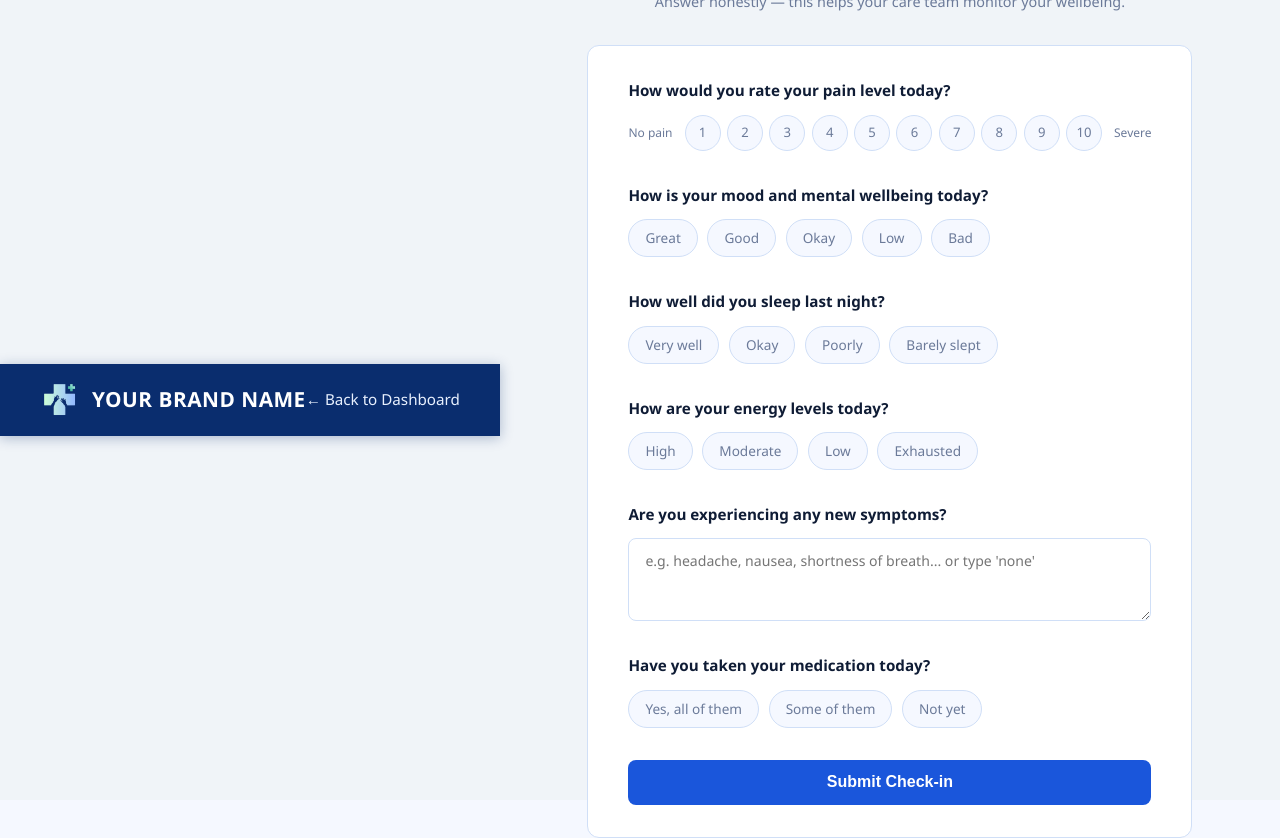
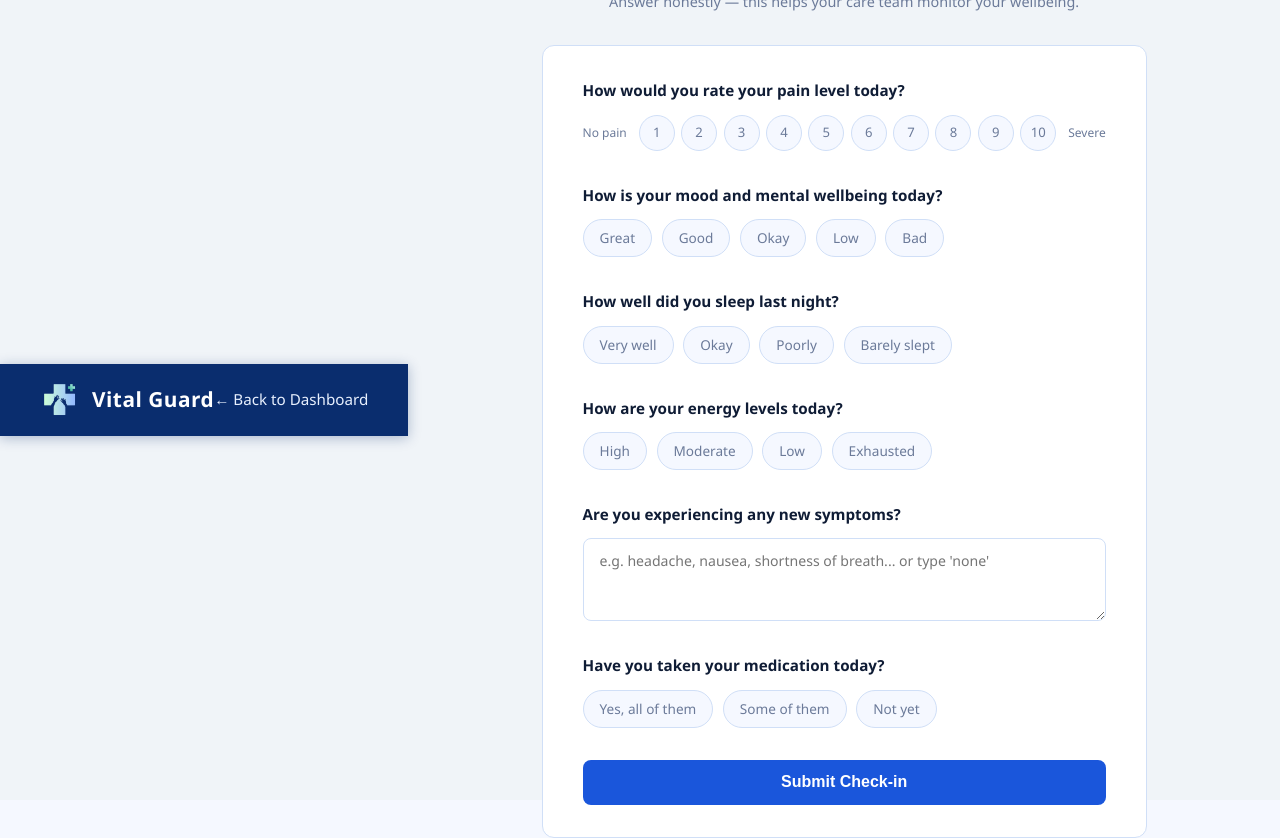
Before and after one commit to loratotsabeng-dev/vitalguard, a website: page questionnaire.html in a window 1280 px wide. Drawn offline with Linux system fonts and the light colour scheme.

Commit message:
Update brand name in questionnaire HTML

```diff
--- a/questionnaire.html
+++ b/questionnaire.html
@@ -12,7 +12,7 @@
   <nav>
     <div class="logo">
       <img src="logo.png" alt="Brand Logo" />
-      <span class="brand-name">YOUR BRAND NAME</span>
+      <span class="brand-name">Vital Guard</span>
     </div>
     <ul class="nav-links">
       <li><a href="Index.html">&larr; Back to Dashboard</a></li>
@@ -118,4 +118,5 @@
   <script src="app.js"></script>
 
 </body>
+
 </html>
```
